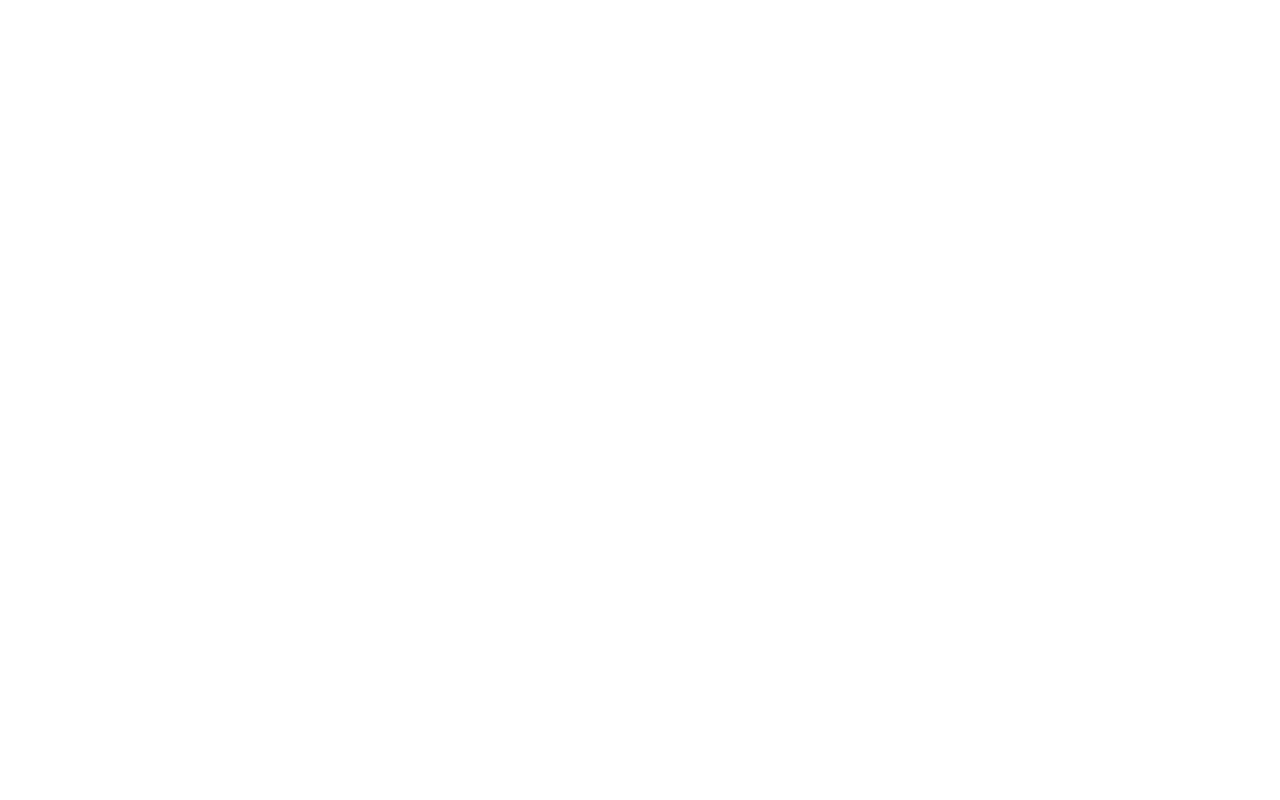
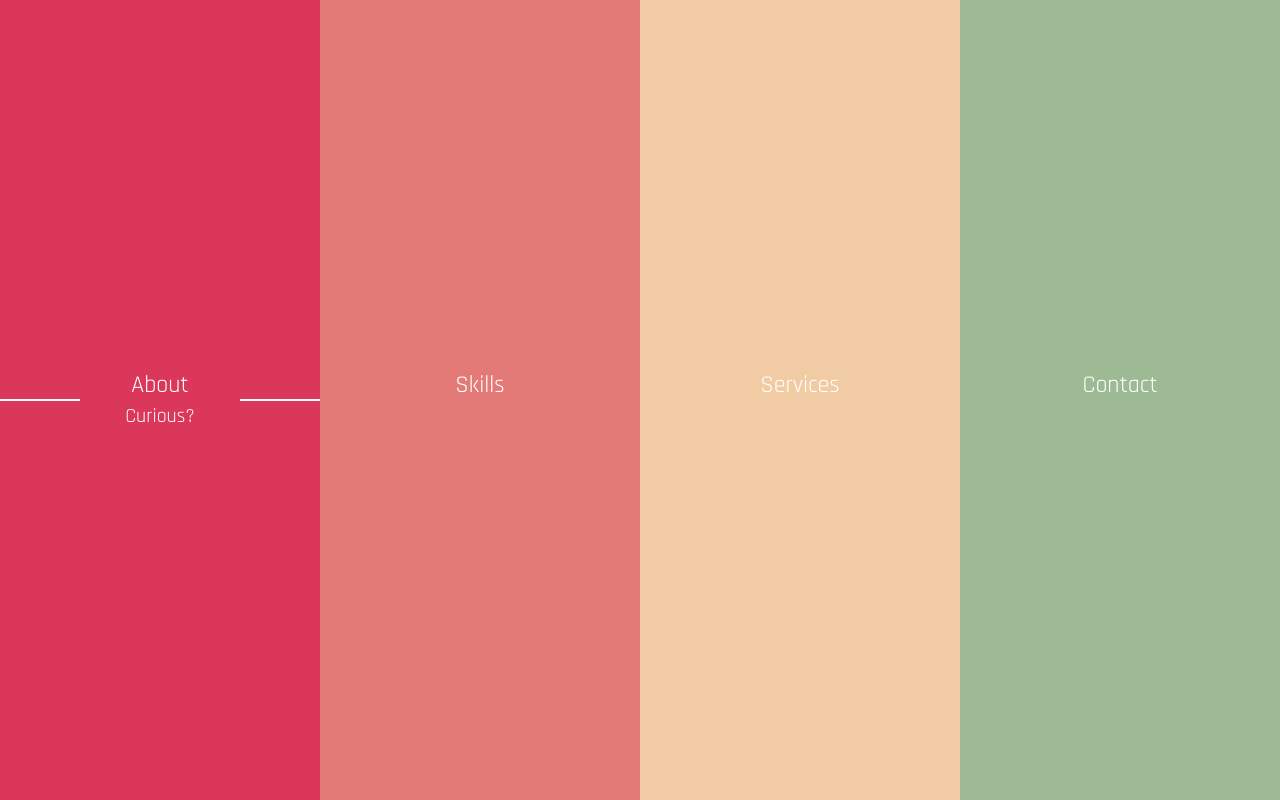
Before and after one commit to Alfonso-Alvar/Software_Development_2023, a plain HTML site: page Ejercicios/Colores Cuoris/index.html in a window 1280 px wide. Drawn offline with Linux system fonts and the light colour scheme.

Commit message:
Media Cuoris Colores acabado

```diff
--- a/Ejercicios/Colores Cuoris/index.html
+++ b/Ejercicios/Colores Cuoris/index.html
@@ -2,13 +2,51 @@
 <html lang="en">
 
 <head>
-    <meta charset="UTF-8">
-    <meta http-equiv="X-UA-Compatible" content="IE=edge">
-    <meta name="viewport" content="width=device-width, initial-scale=1.0">
-    <title>Document</title>
+  <meta charset="UTF-8">
+  <meta http-equiv="X-UA-Compatible" content="IE=edge">
+  <meta name="viewport" content="width=device-width, initial-scale=1.0">
+  <title>Colores_Cuoris</title>
+  <link href="style.css" rel="stylesheet">
 </head>
 
 <body>
+  <header>
+    <div class="rojo">
+      <hr noshade="noshade">
+      <div>
+        <p>About</p>
+        <small>Curious?</small>
+      </div>
+
+    </div>
+
+    <div class="naranja">
+      <hr noshade="noshade">
+      <div>
+        <p>Skills</p>
+        <small>Curious?</small>
+      </div>
+
+    </div>
+
+    <div class="amarillo">
+      <hr noshade="noshade">
+      <div>
+        <p>Services</p>
+        <small>Curious?</small>
+      </div>
+
+    </div>
+
+    <div class="verde">
+      <hr noshade="noshade">
+      <div>
+        <p> Contact</p>
+        <small>Curious?</small>
+      </div>
+
+    </div>
+  </header>
 
 </body>
 
--- /dev/null
+++ b/Ejercicios/Colores Cuoris/style.css
@@ -0,0 +1,106 @@
+@import url('https://fonts.googleapis.com/css2?family=Rajdhani&display=swap');
+
+
+* {
+  margin: 0;
+  padding: 0;
+  box-sizing: border-box;
+}
+
+body {
+  font-family: 'Rajdhani', sans-serif;
+}
+
+header {
+  display: flex;
+  flex-direction: column;
+}
+
+header>div {
+  width: 100%;
+  height: 25vh;
+  font-size: 24px;
+  text-align: center;
+  display: flex;
+  justify-content: center;
+  align-items: center;
+  color: white;
+  position: relative
+}
+
+header .rojo {
+  background-color: #da375a;
+}
+
+header .naranja {
+  background-color: #e37a78;
+}
+
+header .amarillo {
+  background-color: #f1cba3;
+}
+
+header .verde {
+  background-color: #9dba95;
+}
+
+header>div hr {
+  border-color: white;
+  width: 100%;
+  position: absolute;
+  z-index: 0;
+  opacity: 0;
+  transition: 1s;
+}
+
+header>div div small {
+  opacity: 0;
+  transition: 1s;
+}
+
+header>div:hover hr,
+header>div:hover small {
+  opacity: 1;
+}
+
+
+
+header .rojo>div {
+  background-color: #da375a;
+
+}
+
+header .naranja>div {
+  background-color: #e37a78;
+}
+
+header .amarillo>div {
+  background-color: #f1cba3;
+}
+
+header .verde>div {
+  background-color: #9dba95;
+}
+
+header div>div {
+  z-index: 1;
+  width: 50%;
+
+}
+
+header>div:hover hr {
+  opacity: 1;
+}
+
+@media(min-width: 800px) {
+  header {
+    flex-direction: row;
+  }
+
+  header>div {
+    width: 100%;
+    height: 100vh;
+
+  }
+
+}
```
